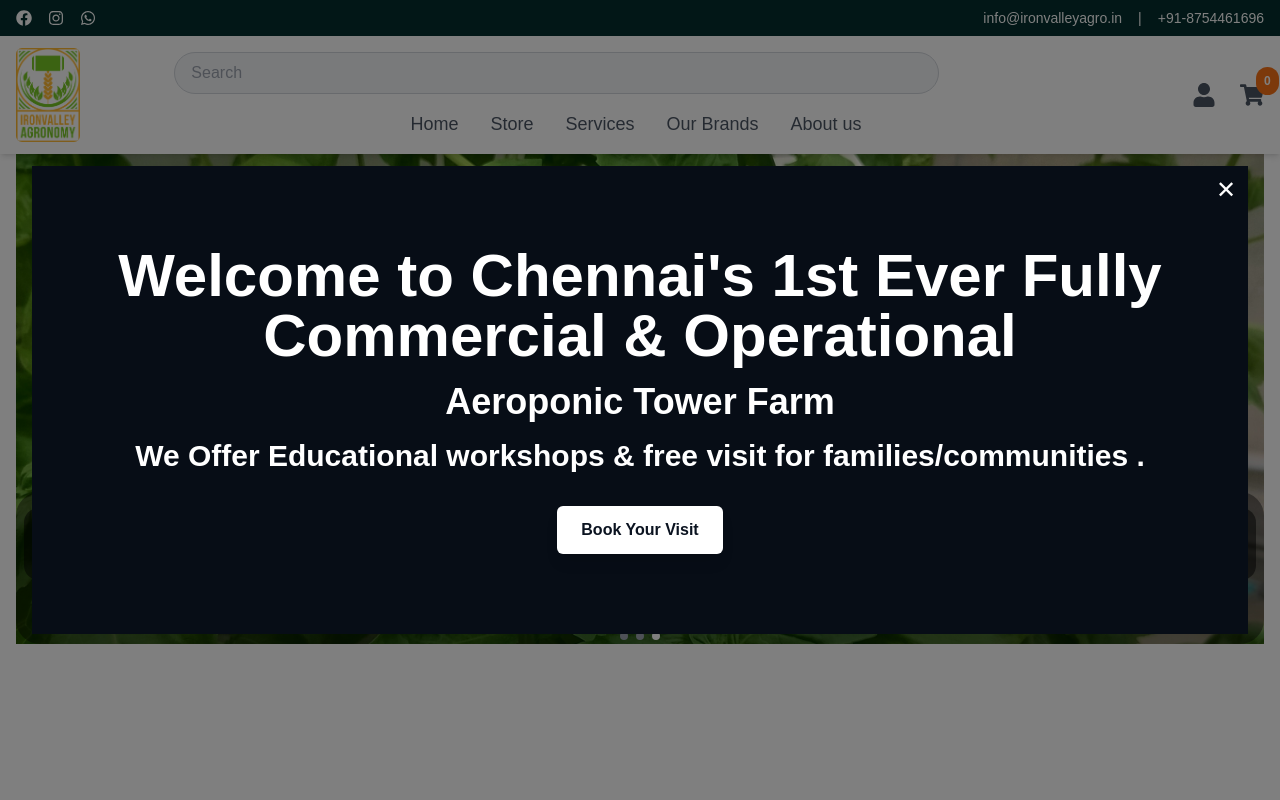
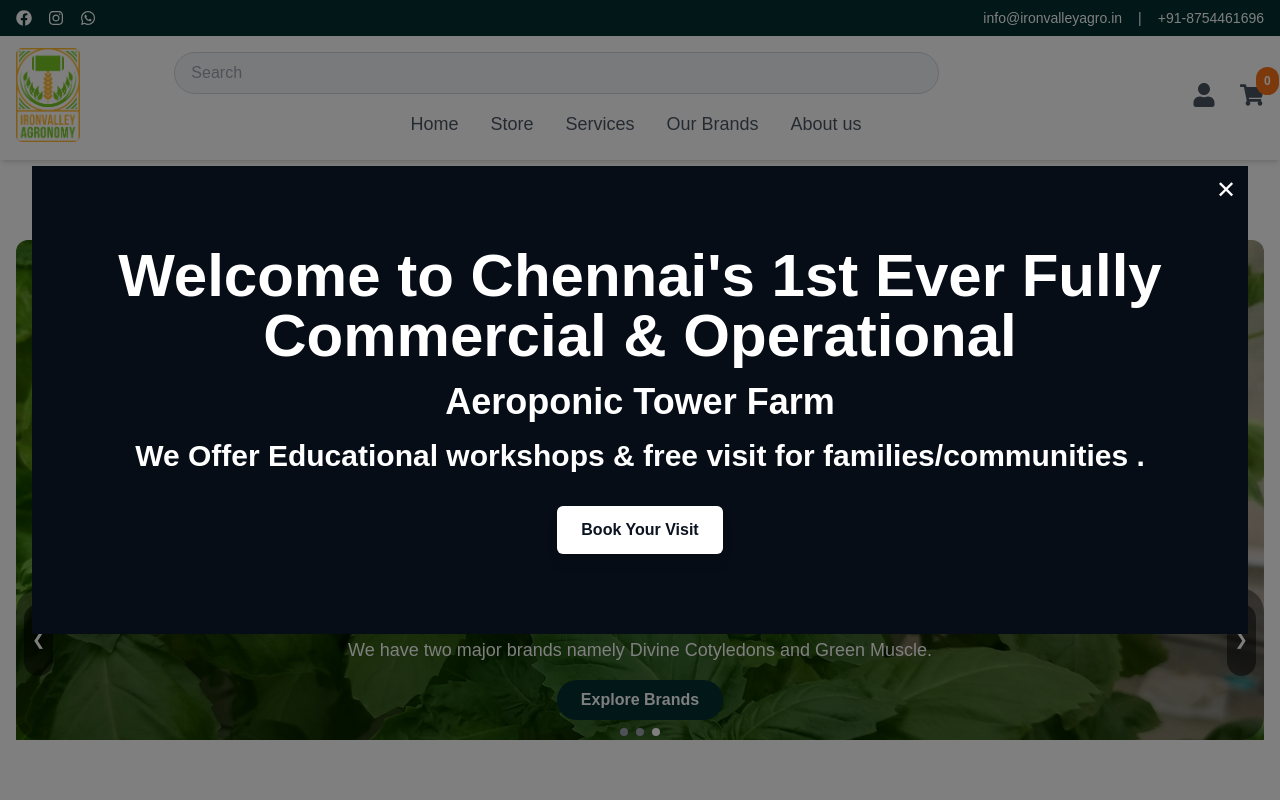
Before and after one commit to karthickb2210/IVAgro, a React (Vite) app: page / in a window 1280 px wide. Shown: the top 800 px of the page. Built offline with nearby package versions, Linux system fonts and the light colour scheme; no server answers; grey boxes are pictures that could not be loaded.

Commit message:
Minor css changes

```diff
--- a/src/Components/Dashboard/Dashboard.jsx
+++ b/src/Components/Dashboard/Dashboard.jsx
@@ -67,7 +67,7 @@
   const DrawerList = (
     <Box sx={{ width: 250 }} role="presentation" onClick={toggleDrawer(false)}>
       <div className="mt-[10vh]">
-        <div className="w-64 bg-white shadow-2xl p-4 items-center">
+        <div className="w-64 bg-white shadow-2xl p-3 items-center">
           <h2 className="text-2xl font-bold mb-10 text-green-800">
             🌿 DashBoard
           </h2>
@@ -231,7 +231,7 @@
       )}
 
       {isMobileScreen && (
-        <div className=" fixed bg-gray-400 rounded-e-md top-[20vh]  ">
+        <div className=" fixed bg-gray-400 rounded-e-md top-[29vh]  ">
           <Button onClick={toggleDrawer(true)}>
             <BsArrowRightSquareFill color="green" size={"2rem"} />
             <span className="ml-2 text-black">Menu </span>
@@ -271,7 +271,7 @@
         Email : {data.mail}{" "}
       </h4>
       <h4 className="text-green-700 font-medium sm:font-semibold mb-2">
-        Mobile Number : {data.mobileNumber}
+        Mobile Number : {!data.mobileNumber===" " ? data.mobileNumber : "Not Updated Yet.."}
       </h4>
     </div>
   </div>
--- a/src/Components/HomePage/Carousel/Carousel.jsx
+++ b/src/Components/HomePage/Carousel/Carousel.jsx
@@ -51,7 +51,7 @@
 
   return (
     <div
-      className="relative min-h-screen mb-6 mt-36 mx-4 overflow-hidden"
+      className="relative min-h-screen mb-6 mt-[30vh] rounded-xl mx-4 overflow-hidden"
       onMouseEnter={() => setIsHovered(true)}
       onMouseLeave={() => setIsHovered(false)}
     >
--- a/src/Components/HomePage/NavBar/NavBar.jsx
+++ b/src/Components/HomePage/NavBar/NavBar.jsx
@@ -122,7 +122,7 @@
 
   return (
     <header
-      className={`shadow-md fixed top-0 w-full z-30 transition-transform duration-500 ${
+      className={`shadow-md fixed min-h-[20vh] max-h-[70vh] top-0 w-full z-30 transition-transform duration-500 ${
         isVisible && scrolling ? "-translate-y-full" : "translate-y-0"
       }`}
     >
--- a/src/Components/HomePage/VideoComponent/VideoPlayer.jsx
+++ b/src/Components/HomePage/VideoComponent/VideoPlayer.jsx
@@ -2,7 +2,7 @@
 import vid from "/vid.mp4"
 const VideoPlayer = () => {
   return (
-    <div className="flex justify-center mx-16 mt-12 items-center min-h-screen ">
+    <div className="flex justify-center mx-[5vw] mt-12 items-center ">
       <video
         className="max-w-full  h-auto rounded-lg shadow-lg"
         autoPlay
```
